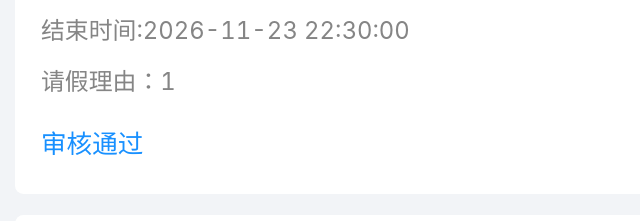
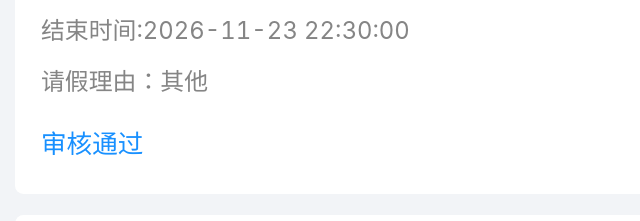
Before and after one commit to 3245454757/qingjia-third, a plain HTML site: page list.html in a window 1280 px wide. Shown: the part 352-573 px from the top of the page, 0-640 px from the left. Drawn offline with Linux system fonts and the light colour scheme.

Commit message:
第16、17条：登录/登出重置业务数据 + list 演示理由改「其他」
- login.html：登录成功后 removeItem('leaveConfig')，每次登录回到演示模板
- detail.html / admin.html：退出登录时同步清除 leaveConfig
- 保留页面内编辑保存与 list 第一条同步逻辑不变
- list.html 第一条演示数据请假理由 1 -> 其他

```diff
--- a/list.html
+++ b/list.html
@@ -289,7 +289,7 @@
 										<div class="content___3-k09">
 											<div class="startTime___2mv8D" id="start-time">开始时间:2026-11-22 07:00:00</div>
 											<div class="endTime___6BX9O" id="end-time">结束时间:2026-11-23 22:30:00</div>
-											<div class="context___2eK4Z" id="leave-reason">请假理由：1</div>
+											<div class="context___2eK4Z" id="leave-reason">请假理由：其他</div>
 											<div class="pass___2c7ga">审核通过</div>
 										</div>
 									</div>
```
Also changed, not shown: admin.html (+1 -0 lines), detail.html (+1 -0 lines), login.html (+2 -0 lines).
